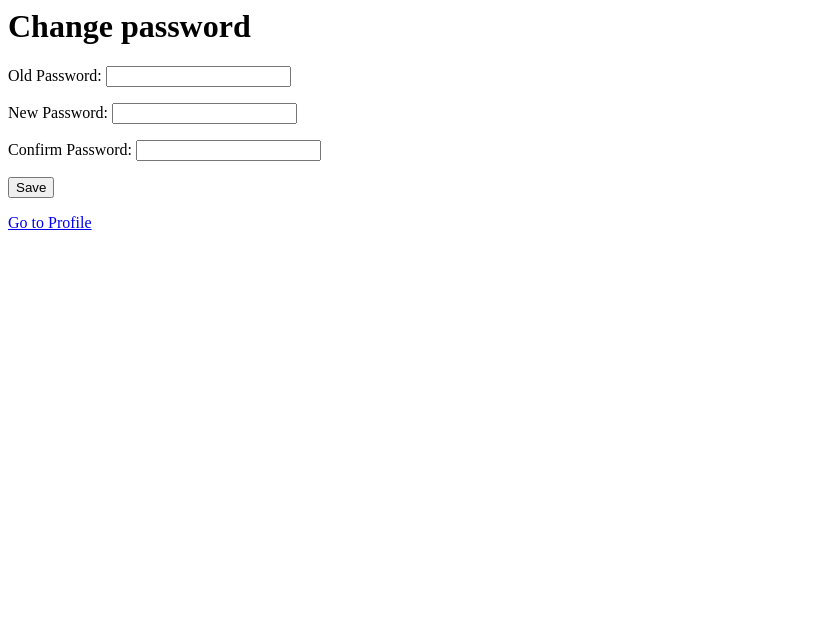
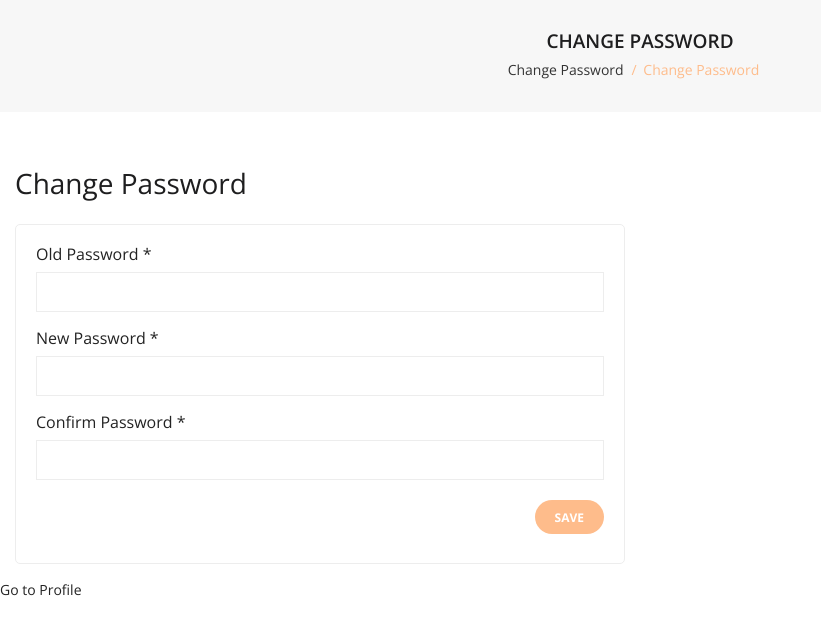
Before and after one commit to YouanZhang/Database-training, a Flask app: page /account/profile/changePassword in a window 1280 px wide. Shown: the top 635 px of the page, without its empty margins (0-821 px from the left). Run offline with Flask 2, Linux system fonts and the light colour scheme; the visitor is signed in with stand-in values (Sample User, id 1); some libraries are stand-ins or nearby versions.

Commit message:
udp cpwd.html

```diff
--- a/修改了前端的项目/Shopping-Cart/templates/changePassword.html
+++ b/修改了前端的项目/Shopping-Cart/templates/changePassword.html
@@ -1,17 +1,95 @@
 <html>
+
 <head>
-<title>Change Password</title>
-<script src={{ url_for('static', filename='js/changePassword.js') }}></script>
+    <title>Change Password</title>
+    <script src={{ url_for( 'static', filename='js/changePassword.js' ) }}></script>
+    <meta charset="utf-8">
+    <meta http-equiv="x-ua-compatible" content="ie=edge">
+    <link rel="stylesheet" href={{ url_for( 'static', filename='css/editProfile.css' ) }} />
+    <link rel="stylesheet" href={{ url_for( 'static', filename='css/topStyle.css' ) }} />
+    <meta name="description" content="">
+    <meta name="viewport" content="width=device-width, initial-scale=1">
+    <!-- Favicon -->
+    <link rel="shortcut icon" type="image/x-icon" href="assets/img/favicon.ico">
+
+    <!-- CSS
+    ========================= -->
+    <!--bootstrap min css-->
+    <link rel="stylesheet" href={{ url_for( 'static', filename="assets/css/bootstrap.min.css" )}}>
+
+    <!--owl carousel min css-->
+    <link rel="stylesheet" href={{ url_for( 'static', filename="assets/css/owl.carousel.min.css" )}}>
+
+    <!--slick min css-->
+    <link rel="stylesheet" href={{ url_for( 'static', filename="assets/css/slick.css" )}}>
+
+    <!--magnific popup min css-->
+    <link rel="stylesheet" href={{ url_for( 'static', filename="assets/css/magnific-popup.css" )}}>
+
+    <!--font awesome css-->
+    <link rel="stylesheet" href={{ url_for( 'static', filename="assets/css/font.awesome.css" )}}>
+
+    <!--ionicons css-->
+    <link rel="stylesheet" href={{ url_for( 'static', filename="assets/css/ionicons.min.css" )}}>
+
+    <!--7 stroke icons css-->
+    <link rel="stylesheet" href={{ url_for( 'static', filename="assets/css/pe-icon-7-stroke.css" )}}>
+
+    <!--animate css-->
+    <link rel="stylesheet" href={{ url_for( 'static', filename="assets/css/animate.css" )}}>
+
+    <!--jquery ui min css-->
+    <link rel="stylesheet" href={{ url_for( 'static', filename="assets/css/jquery-ui.min.css" )}}>
+
+    <!--plugins css-->
+    <link rel="stylesheet" href={{ url_for( 'static', filename="assets/css/plugins.css" )}}>
+
+    <!-- Main Style CSS -->
+    <link rel="stylesheet" href={{ url_for( 'static', filename="assets/css/style.css" )}}>
 </head>
+
 <body>
-<h1>Change password</h1>
-<p>{{ msg }}</p>
-<form action={{ url_for('changePassword') }} method="POST" onsubmit="return validate()">
-	<p>Old Password: <input type="password" name="oldpassword"></p>
-	<p>New Password: <input type="password" name="newpassword" id="newpassword"></p>
-	<p>Confirm Password: <input type="password" name="cpassword" id="cpassword"></p>
-	<input type="submit" value="Save">
-</form>
-<a href="{{ url_for('profileHome') }}">Go to Profile</a>
+    <div class="breadcrumbs_area breadcrumbs_bg">
+        <div class="container">
+            <div class="row">
+                <div class="col-12">
+                    <div class="breadcrumb_content">
+                        <h3>Change Password</h3>
+                        <ul>
+                            <li><a href="/account/profile">Change Password</a></li>
+                            <li>Change Password</li>
+                        </ul>
+                    </div>
+                </div>
+            </div>
+        </div>
+    </div>
+    <p>{{ msg }}</p>
+    <div class="col-lg-6 col-md-6">
+        <div class="account_form">
+            <h2>Change Password</h2>
+            <form action={{ url_for( 'changePassword') }} method="POST" onsubmit="return validate()">
+                <p>
+                    <label>Old Password <span>*</span></label>
+                    <input type="password" name="oldpassword">
+                </p>
+                <p>
+                    <label>New Password  <span>*</span></label>
+                    <input type="password" name="newpassword" id="newpassword">
+                </p>
+                <p>
+                    <label>Confirm Password  <span>*</span></label>
+                    <input type="password" name="cpassword" id="cpassword">
+                </p>
+                <div class="login_submit">
+                    <button type="submit" value="Save">Save</button>
+                    <!-- <input type="submit" value="Save"> -->
+                </div>
+
+            </form>
+        </div>
+    </div>
+    <a href="{{ url_for('profileHome') }}">Go to Profile</a>
 </body>
+
 </html>
```
